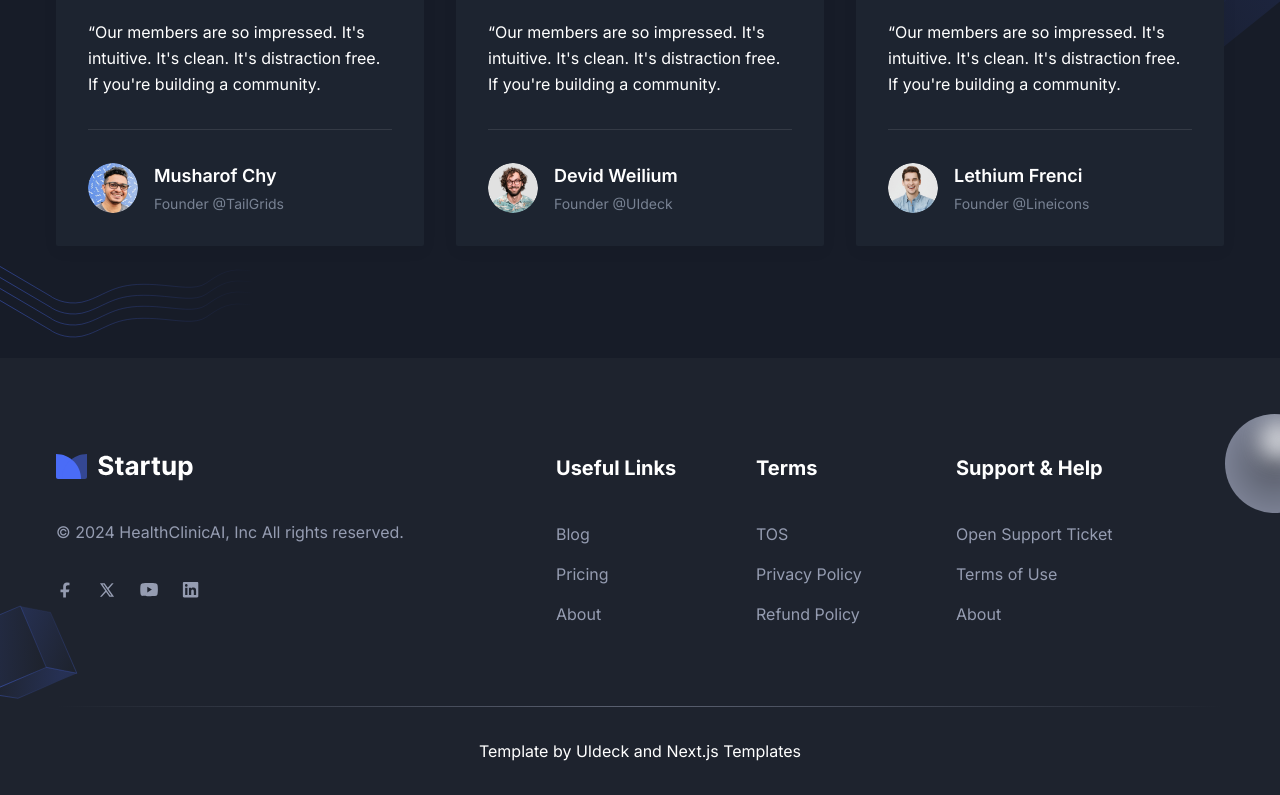
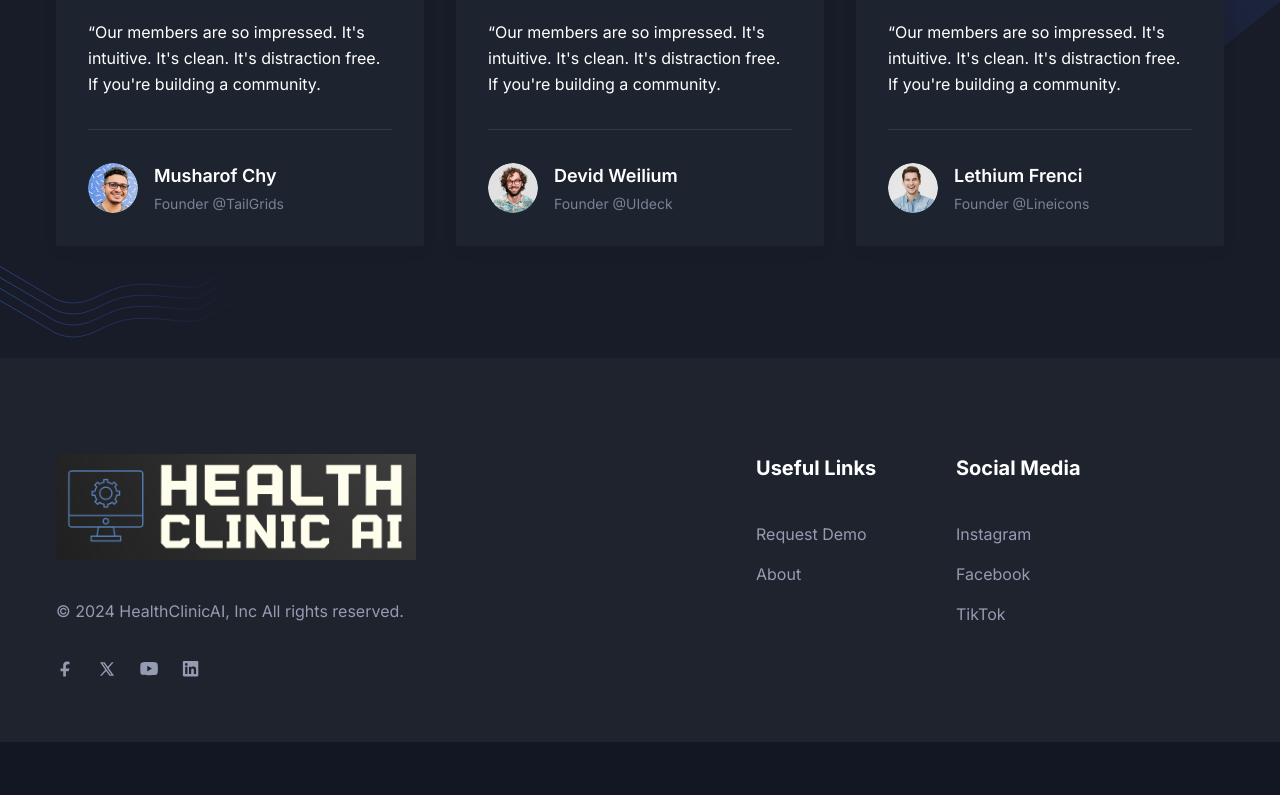
Before and after one commit to kyron-medical/HealthClinicAIWebsite, a Next.js app: page / in a window 1280 px wide. Shown: the part 1864-2659 px from the top of the page. After the commit the page ends 2606 px from the top, so only its background shows below. Built offline with nearby package versions, Linux system fonts and the light colour scheme.

Commit message:
footer fix

```diff
--- a/src/components/Footer/index.tsx
+++ b/src/components/Footer/index.tsx
@@ -12,14 +12,14 @@ const Footer = () => {
               <div className="mb-12 max-w-[360px] lg:mb-16">
                 <Link href="/" className="mb-8 inline-block">
                   <Image
-                    src="/images/logo/logo-2.svg"
+                    src="/images/logo/HealthClinicAI_logo.png"
                     alt="logo"
                     className="w-full dark:hidden"
                     width={140}
                     height={30}
                   />
                   <Image
-                    src="/images/logo/logo.svg"
+                    src="/images/logo/HealthClinicAI_logo.png"
                     alt="logo"
                     className="hidden w-full dark:block"
                     width={140}
@@ -108,7 +108,7 @@ const Footer = () => {
               </div>
             </div>
 
-            <div className="w-full px-4 sm:w-1/2 md:w-1/2 lg:w-2/12 xl:w-2/12">
+            <div className="ml-auto w-full px-4 sm:w-1/2 md:w-1/2 lg:w-2/12 xl:w-2/12">
               <div className="mb-12 lg:mb-16">
                 <h2 className="mb-10 text-xl font-bold text-black dark:text-white">
                   Useful Links
@@ -116,18 +116,10 @@ const Footer = () => {
                 <ul>
                   <li>
                     <Link
-                      href="/blog"
+                      href="/contact"
                       className="mb-4 inline-block text-base text-body-color duration-300 hover:text-primary dark:text-body-color-dark dark:hover:text-primary"
                     >
-                      Blog
-                    </Link>
-                  </li>
-                  <li>
-                    <Link
-                      href="/"
-                      className="mb-4 inline-block text-base text-body-color duration-300 hover:text-primary dark:text-body-color-dark dark:hover:text-primary"
-                    >
-                      Pricing
+                      Request Demo
                     </Link>
                   </li>
                   <li>
@@ -142,18 +134,18 @@ const Footer = () => {
               </div>
             </div>
 
-            <div className="w-full px-4 sm:w-1/2 md:w-1/2 lg:w-2/12 xl:w-2/12">
+            <div className="w-full px-4 md:w-1/2 lg:w-4/12 xl:w-3/12">
               <div className="mb-12 lg:mb-16">
                 <h2 className="mb-10 text-xl font-bold text-black dark:text-white">
-                  Terms
+                  Social Media
                 </h2>
                 <ul>
                   <li>
                     <Link
-                      href="/"
+                      href="/contact"
                       className="mb-4 inline-block text-base text-body-color duration-300 hover:text-primary dark:text-body-color-dark dark:hover:text-primary"
                     >
-                      TOS
+                      Instagram
                     </Link>
                   </li>
                   <li>
@@ -161,41 +153,7 @@ const Footer = () => {
                       href="/"
                       className="mb-4 inline-block text-base text-body-color duration-300 hover:text-primary dark:text-body-color-dark dark:hover:text-primary"
                     >
-                      Privacy Policy
-                    </Link>
-                  </li>
-                  <li>
-                    <Link
-                      href="/"
-                      className="mb-4 inline-block text-base text-body-color duration-300 hover:text-primary dark:text-body-color-dark dark:hover:text-primary"
-                    >
-                      Refund Policy
-                    </Link>
-                  </li>
-                </ul>
-              </div>
-            </div>
-
-            <div className="w-full px-4 md:w-1/2 lg:w-4/12 xl:w-3/12">
-              <div className="mb-12 lg:mb-16">
-                <h2 className="mb-10 text-xl font-bold text-black dark:text-white">
-                  Support & Help
-                </h2>
-                <ul>
-                  <li>
-                    <Link
-                      href="/contact"
-                      className="mb-4 inline-block text-base text-body-color duration-300 hover:text-primary dark:text-body-color-dark dark:hover:text-primary"
-                    >
-                      Open Support Ticket
-                    </Link>
-                  </li>
-                  <li>
-                    <Link
-                      href="/"
-                      className="mb-4 inline-block text-base text-body-color duration-300 hover:text-primary dark:text-body-color-dark dark:hover:text-primary"
-                    >
-                      Terms of Use
+                      Facebook
                     </Link>
                   </li>
                   <li>
@@ -203,227 +161,13 @@ const Footer = () => {
                       href="/about"
                       className="mb-4 inline-block text-base text-body-color duration-300 hover:text-primary dark:text-body-color-dark dark:hover:text-primary"
                     >
-                      About
+                      TikTok
                     </Link>
                   </li>
                 </ul>
               </div>
             </div>
           </div>
-
-          <div className="h-px w-full bg-gradient-to-r from-transparent via-[#D2D8E183] to-transparent dark:via-[#959CB183]"></div>
-          <div className="py-8">
-            <p className="text-center text-base text-body-color dark:text-white">
-              Template by{" "}
-              <a
-                href="http://uideck.com"
-                target="_blank"
-                rel="noopener noreferrer"
-                className="hover:text-primary"
-              >
-                UIdeck
-              </a>{" "}
-              and{" "}
-              <a
-                href="https://nextjstemplates.com"
-                target="_blank"
-                rel="noopener noreferrer"
-                className="hover:text-primary"
-              >
-                Next.js Templates
-              </a>
-            </p>
-          </div>
-        </div>
-        <div className="absolute right-0 top-14 z-[-1]">
-          <svg
-            width="55"
-            height="99"
-            viewBox="0 0 55 99"
-            fill="none"
-            xmlns="http://www.w3.org/2000/svg"
-          >
-            <circle opacity="0.8" cx="49.5" cy="49.5" r="49.5" fill="#959CB1" />
-            <mask
-              id="mask0_94:899"
-              style={{ maskType: "alpha" }}
-              maskUnits="userSpaceOnUse"
-              x="0"
-              y="0"
-              width="99"
-              height="99"
-            >
-              <circle
-                opacity="0.8"
-                cx="49.5"
-                cy="49.5"
-                r="49.5"
-                fill="#4A6CF7"
-              />
-            </mask>
-            <g mask="url(#mask0_94:899)">
-              <circle
-                opacity="0.8"
-                cx="49.5"
-                cy="49.5"
-                r="49.5"
-                fill="url(#paint0_radial_94:899)"
-              />
-              <g opacity="0.8" filter="url(#filter0_f_94:899)">
-                <circle cx="53.8676" cy="26.2061" r="20.3824" fill="white" />
-              </g>
-            </g>
-            <defs>
-              <filter
-                id="filter0_f_94:899"
-                x="12.4852"
-                y="-15.1763"
-                width="82.7646"
-                height="82.7646"
-                filterUnits="userSpaceOnUse"
-                colorInterpolationFilters="sRGB"
-              >
-                <feFlood floodOpacity="0" result="BackgroundImageFix" />
-                <feBlend
-                  mode="normal"
-                  in="SourceGraphic"
-                  in2="BackgroundImageFix"
-                  result="shape"
-                />
-                <feGaussianBlur
-                  stdDeviation="10.5"
-                  result="effect1_foregroundBlur_94:899"
-                />
-              </filter>
-              <radialGradient
-                id="paint0_radial_94:899"
-                cx="0"
-                cy="0"
-                r="1"
-                gradientUnits="userSpaceOnUse"
-                gradientTransform="translate(49.5 49.5) rotate(90) scale(53.1397)"
-              >
-                <stop stopOpacity="0.47" />
-                <stop offset="1" stopOpacity="0" />
-              </radialGradient>
-            </defs>
-          </svg>
-        </div>
-        <div className="absolute bottom-24 left-0 z-[-1]">
-          <svg
-            width="79"
-            height="94"
-            viewBox="0 0 79 94"
-            fill="none"
-            xmlns="http://www.w3.org/2000/svg"
-          >
-            <rect
-              opacity="0.3"
-              x="-41"
-              y="26.9426"
-              width="66.6675"
-              height="66.6675"
-              transform="rotate(-22.9007 -41 26.9426)"
-              fill="url(#paint0_linear_94:889)"
-            />
-            <rect
-              x="-41"
-              y="26.9426"
-              width="66.6675"
-              height="66.6675"
-              transform="rotate(-22.9007 -41 26.9426)"
-              stroke="url(#paint1_linear_94:889)"
-              strokeWidth="0.7"
-            />
-            <path
-              opacity="0.3"
-              d="M50.5215 7.42229L20.325 1.14771L46.2077 62.3249L77.1885 68.2073L50.5215 7.42229Z"
-              fill="url(#paint2_linear_94:889)"
-            />
-            <path
-              d="M50.5215 7.42229L20.325 1.14771L46.2077 62.3249L76.7963 68.2073L50.5215 7.42229Z"
-              stroke="url(#paint3_linear_94:889)"
-              strokeWidth="0.7"
-            />
-            <path
-              opacity="0.3"
-              d="M17.9721 93.3057L-14.9695 88.2076L46.2077 62.325L77.1885 68.2074L17.9721 93.3057Z"
-              fill="url(#paint4_linear_94:889)"
-            />
-            <path
-              d="M17.972 93.3057L-14.1852 88.2076L46.2077 62.325L77.1884 68.2074L17.972 93.3057Z"
-              stroke="url(#paint5_linear_94:889)"
-              strokeWidth="0.7"
-            />
-            <defs>
-              <linearGradient
-                id="paint0_linear_94:889"
-                x1="-41"
-                y1="21.8445"
-                x2="36.9671"
-                y2="59.8878"
-                gradientUnits="userSpaceOnUse"
-              >
-                <stop stopColor="#4A6CF7" stopOpacity="0.62" />
-                <stop offset="1" stopColor="#4A6CF7" stopOpacity="0" />
-              </linearGradient>
-              <linearGradient
-                id="paint1_linear_94:889"
-                x1="25.6675"
-                y1="95.9631"
-                x2="-42.9608"
-                y2="20.668"
-                gradientUnits="userSpaceOnUse"
-              >
-                <stop stopColor="#4A6CF7" stopOpacity="0" />
-                <stop offset="1" stopColor="#4A6CF7" stopOpacity="0.51" />
-              </linearGradient>
-              <linearGradient
-                id="paint2_linear_94:889"
-                x1="20.325"
-                y1="-3.98039"
-                x2="90.6248"
-                y2="25.1062"
-                gradientUnits="userSpaceOnUse"
-              >
-                <stop stopColor="#4A6CF7" stopOpacity="0.62" />
-                <stop offset="1" stopColor="#4A6CF7" stopOpacity="0" />
-              </linearGradient>
-              <linearGradient
-                id="paint3_linear_94:889"
-                x1="18.3642"
-                y1="-1.59742"
-                x2="113.9"
-                y2="80.6826"
-                gradientUnits="userSpaceOnUse"
-              >
-                <stop stopColor="#4A6CF7" stopOpacity="0" />
-                <stop offset="1" stopColor="#4A6CF7" stopOpacity="0.51" />
-              </linearGradient>
-              <linearGradient
-                id="paint4_linear_94:889"
-                x1="61.1098"
-                y1="62.3249"
-                x2="-8.82468"
-                y2="58.2156"
-                gradientUnits="userSpaceOnUse"
-              >
-                <stop stopColor="#4A6CF7" stopOpacity="0.62" />
-                <stop offset="1" stopColor="#4A6CF7" stopOpacity="0" />
-              </linearGradient>
-              <linearGradient
-                id="paint5_linear_94:889"
-                x1="65.4236"
-                y1="65.0701"
-                x2="24.0178"
-                y2="41.6598"
-                gradientUnits="userSpaceOnUse"
-              >
-                <stop stopColor="#4A6CF7" stopOpacity="0" />
-                <stop offset="1" stopColor="#4A6CF7" stopOpacity="0.51" />
-              </linearGradient>
-            </defs>
-          </svg>
         </div>
       </footer>
     </>
```
Also changed, not shown: 1 other file (tests, documents, lock files or other folders).
